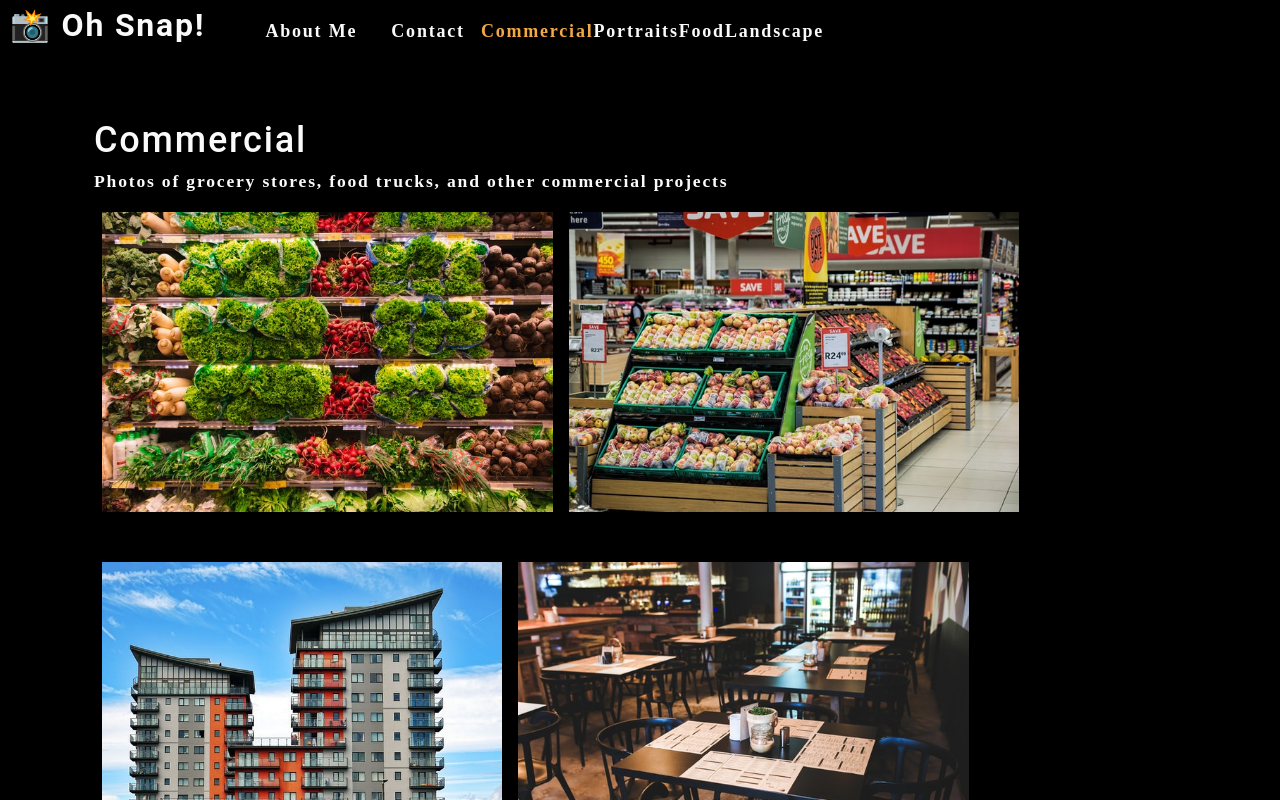
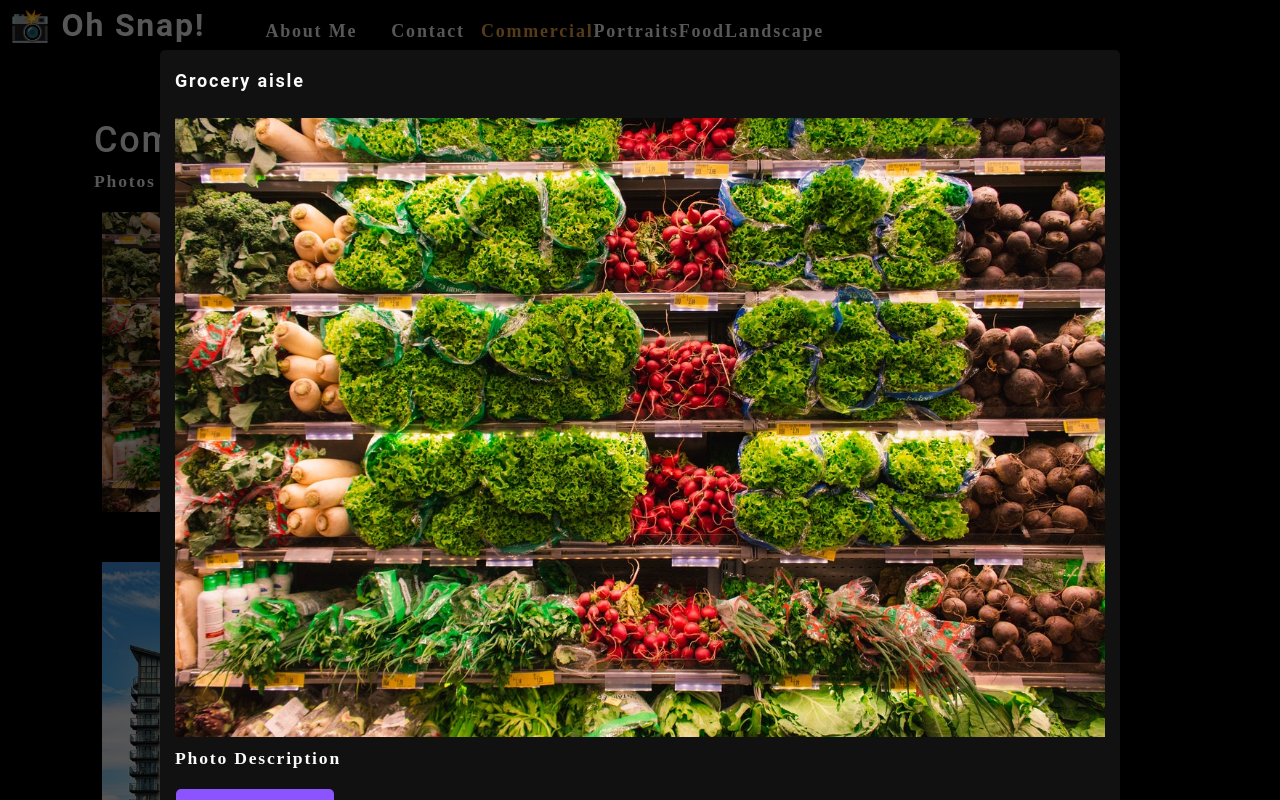
Before and after one commit to androosk/photo-port, a React (Create React App) app: page / in a window 1280 px wide. Both pictures are taken after a click on the picture 327 px from the left and 361 px from the top of the page. Shown: the top 800 px of the page. Built offline with nearby package versions, Linux system fonts and the light colour scheme.

Commit message:
created modal added as child of photo page

```diff
--- /dev/null
+++ b/src/components/Modal/index.js
@@ -0,0 +1,21 @@
+import React from 'react'
+
+const Modal = ({currentPhoto}) => {
+  const {name, category, description, index} = currentPhoto
+  return (
+    <div className="modalBackdrop">
+      <div className="modalContainer">
+        <h3 className="modalTitle">{name}</h3>
+        <img src={require(`../../assets/large/${category}/${index}.jpg`).default} alt="current category" />
+        <p>
+          Photo Description
+        </p>
+        <button type="button">
+          Close this modal
+        </button>
+      </div>
+    </div>
+  )
+}
+
+export default Modal
--- a/src/components/PhotoList/index.js
+++ b/src/components/PhotoList/index.js
@@ -1,4 +1,5 @@
 import React, { useState } from 'react';
+import Modal from '../Modal';
 
 const PhotoList = ({ category }) => {
   const [photos] = useState([
@@ -99,16 +100,29 @@
     },
   ]);
 
-const currentPhotos = photos.filter((photo) => photo.category === category)
+  const [isModalOpen, setIsModalOpen] = useState(false)
+
+  const [currentPhoto, setCurrentPhoto] = useState();
+
+  const currentPhotos = photos.filter((photo) => photo.category === category)
+
+  const toggleModal = (image, i) => {
+    setCurrentPhoto({...image, index: i});
+    setIsModalOpen(true);
+  }
 
   return (
     <div>
+      <div>
+        {isModalOpen && <Modal currentPhoto={currentPhoto}/>}
+      </div>
       <div className="flex-row">
         {currentPhotos.map((image, i) => (
           <img data-testid="imgid"
             src={require(`../../assets/small/${category}/${i}.jpg`).default}
             alt={image.name}
             className="img-thumbnail mx-1"
+            onClick={() => toggleModal(image, i)}
             key={image.name}
           />
         ))}
```
Also changed, not shown: 1 other file (tests, documents, lock files or other folders).
